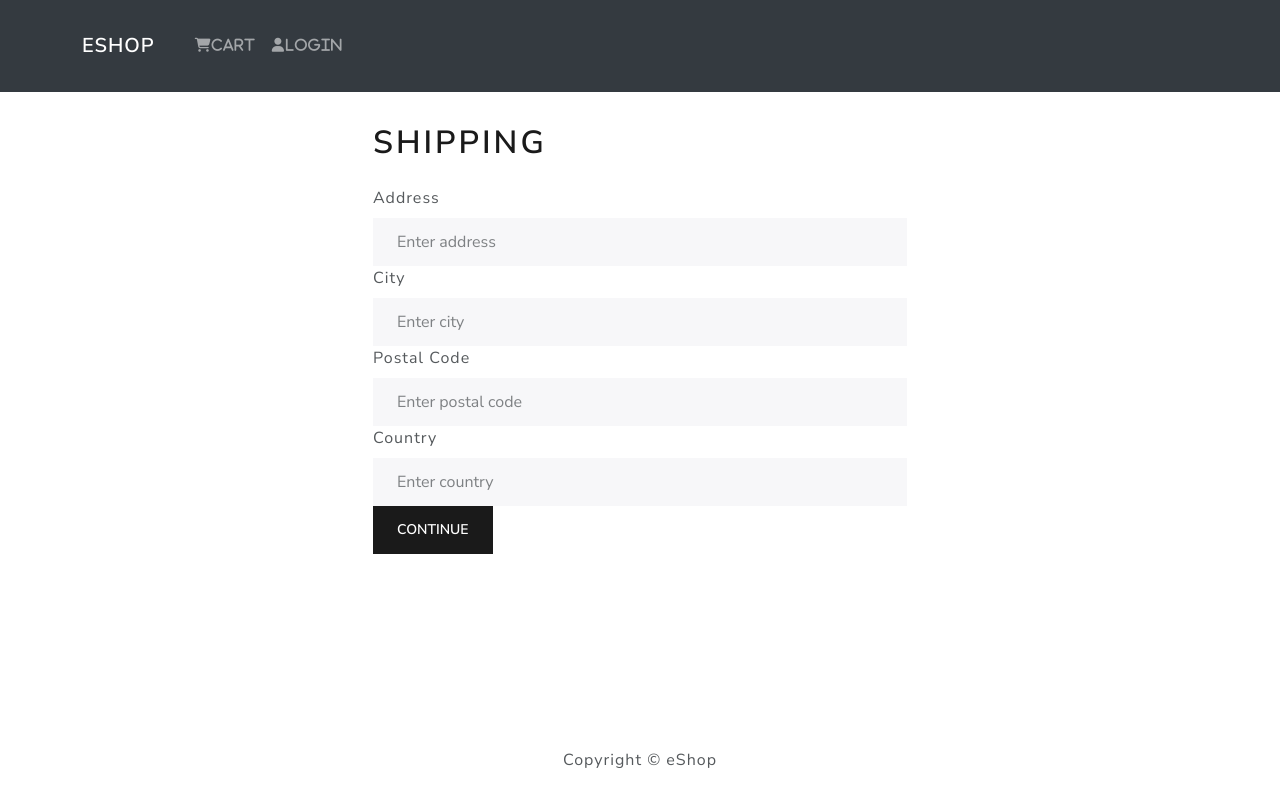
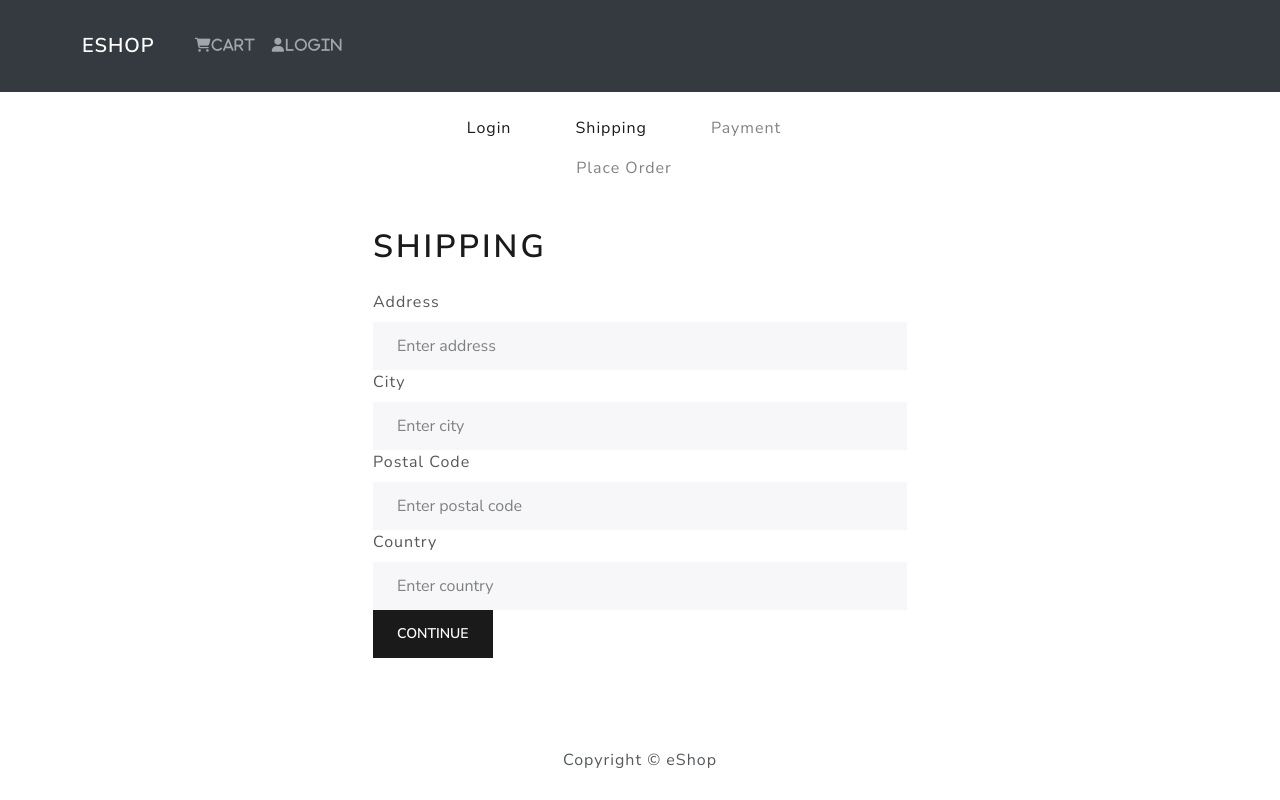
Before and after one commit to AleksKostadinov/ecommerce, a React (Create React App) app in the folder frontend/: page /shipping in a window 1280 px wide. Built offline with nearby package versions, Linux system fonts and the light colour scheme.

Commit message:
CheckoutSteps Component

```diff
--- /dev/null
+++ b/frontend/src/components/CheckoutSteps.js
@@ -0,0 +1,52 @@
+import React from 'react';
+import { Nav } from 'react-bootstrap';
+import { LinkContainer } from 'react-router-bootstrap';
+
+const CheckoutSteps = ({step1, step2, step3, step4}) => {
+  return (
+    <Nav className='justify-content-center mb-4'>
+        <Nav.Item>
+            {step1 ? (
+                <LinkContainer to='/login'>
+                    <Nav.Link>Login</Nav.Link>
+                </LinkContainer>
+            ) : (
+                 <Nav.Link disabled>Login</Nav.Link>
+            )}
+        </Nav.Item>
+
+        <Nav.Item>
+            {step2 ? (
+                <LinkContainer to='/shipping'>
+                    <Nav.Link>Shipping</Nav.Link>
+                </LinkContainer>
+            ) : (
+                 <Nav.Link disabled>Shipping</Nav.Link>
+            )}
+        </Nav.Item>
+
+        <Nav.Item>
+            {step3 ? (
+                <LinkContainer to='/payment'>
+                    <Nav.Link>Payment</Nav.Link>
+                </LinkContainer>
+            ) : (
+                 <Nav.Link disabled>Payment</Nav.Link>
+            )}
+        </Nav.Item>
+
+        <Nav.Item>
+            {step4 ? (
+                <LinkContainer to='/placeorder'>
+                    <Nav.Link>Place Order</Nav.Link>
+                </LinkContainer>
+            ) : (
+                 <Nav.Link disabled>Place Order</Nav.Link>
+            )}
+        </Nav.Item>
+
+    </Nav>
+  )
+}
+
+export default CheckoutSteps
--- a/frontend/src/screens/ShippingScreen.js
+++ b/frontend/src/screens/ShippingScreen.js
@@ -3,6 +3,7 @@
 import { Form, Button } from "react-bootstrap";
 import { useDispatch, useSelector } from "react-redux";
 import FormContainer from "../components/FormContainer";
+import CheckoutSteps from "../components/CheckoutSteps";
 import { saveShippingAddress } from "../actions/cartActions";
 
 const ShippingScreen = () => {
@@ -29,6 +30,7 @@
 
     return (
         <FormContainer>
+            <CheckoutSteps step1 step2/>
             <h1>Shipping</h1>
             <Form onSubmit={submitHandler}>
 
```
